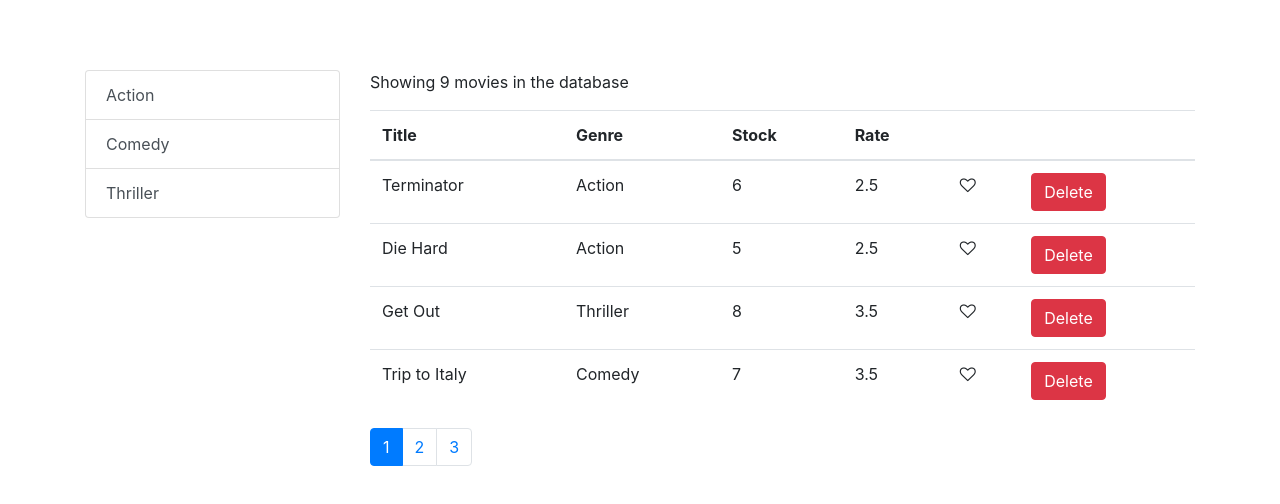
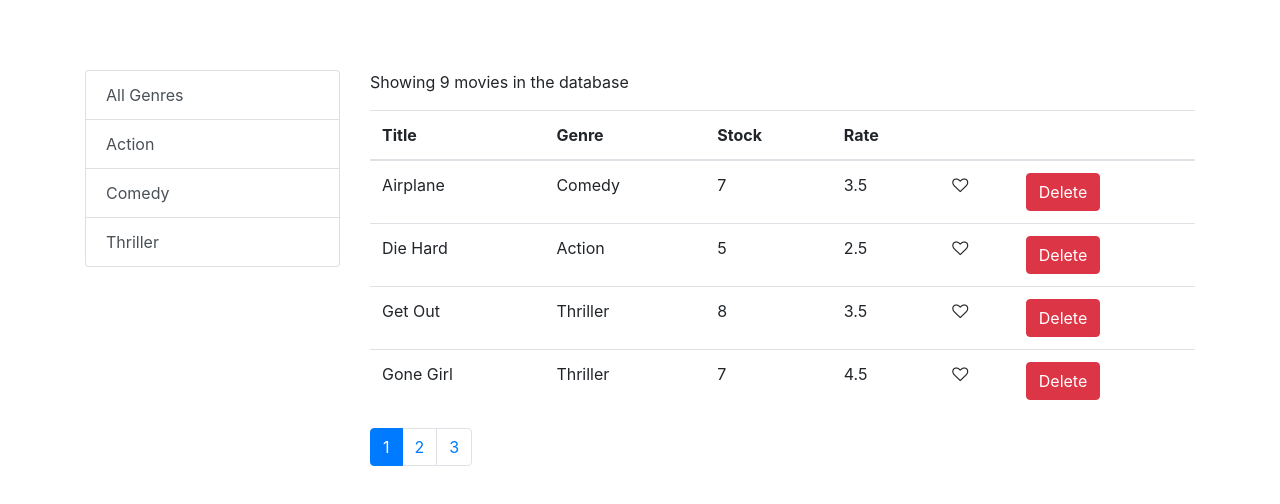
Before and after one commit to rcode321/movie-list, a React (Create React App) app: page / in a window 1280 px wide. Shown: the top 504 px of the page. Built offline with nearby package versions, Linux system fonts and the light colour scheme.

Commit message:
adding moviesTable component and adding sorting method

```diff
--- a/src/component/common/listGroup.jsx
+++ b/src/component/common/listGroup.jsx
@@ -1,12 +1,12 @@
 import React from "react";
 
-const Listgroup = (props) => {
+const ListGroup = (props) => {
   const {
     items,
     textProperty,
     valueProperty,
+    selectedItem,
     onItemSelect,
-    selectedItem,
   } = props;
 
   return (
@@ -30,9 +30,9 @@
   );
 };
 
-Listgroup.defaultProps = {
+ListGroup.defaultProps = {
   textProperty: "name",
   valueProperty: "_id",
 };
 
-export default Listgroup;
+export default ListGroup;
--- /dev/null
+++ b/src/component/common/moviesTable.jsx
@@ -0,0 +1,44 @@
+import React from "react";
+
+import Table from "react-bootstrap/Table";
+import Like from "./likes";
+import Button from "react-bootstrap/Button";
+
+const Moviestable = (props) => {
+  const { movies, onDelete, onLike, onSort } = props;
+
+  return (
+    <Table responsive="sm">
+      <thead>
+        <tr>
+          <th onClick={() => onSort("title")}>Title</th>
+          <th onClick={() => onSort("genre.name")}>Genre</th>
+          <th onClick={() => onSort("numberInStock")}>Stock</th>
+          <th onClick={() => onSort("dailyRentalRate")}>Rate</th>
+          <th />
+          <th />
+        </tr>
+      </thead>
+      <tbody>
+        {movies.map((movie) => (
+          <tr key={movie._id}>
+            <td>{movie.title}</td>
+            <td>{movie.genre.name}</td>
+            <td>{movie.numberInStock}</td>
+            <td>{movie.dailyRentalRate}</td>
+            <td>
+              <Like liked={movie.liked} onClick={() => onLike(movie)} />
+            </td>
+            <td>
+              <Button onClick={() => onDelete(movie)} variant="danger">
+                Delete
+              </Button>
+            </td>
+          </tr>
+        ))}
+      </tbody>
+    </Table>
+  );
+};
+
+export default Moviestable;
--- a/src/component/movies.jsx
+++ b/src/component/movies.jsx
@@ -1,16 +1,13 @@
 import React, { Component } from "react";
+import _ from "lodash";
 
 import { getMovies } from "../services/fakeMovieService";
 import { getGenres } from "../services/fakeGenreService";
-
 import { paginate } from "../utils/paginate";
 
-import Table from "react-bootstrap/Table";
-import Button from "react-bootstrap/Button";
-
-import Listgroup from "./common/listGroup";
-import Like from "./common/likes";
+import ListGroup from "./common/listGroup";
 import PagiNation from "./common/pagination";
+import Moviestable from "./common/moviesTable";
 
 class Movies extends Component {
   state = {
@@ -18,10 +15,12 @@
     genres: [],
     pageSize: 4,
     currentPage: 1,
+    sortColumn: { path: "title", order: "asc" },
   };
 
   componentDidMount() {
-    this.setState({ movies: getMovies(), genres: getGenres() });
+    const genres = [{ name: "All Genres", _id: "" }, ...getGenres()];
+    this.setState({ movies: getMovies(), genres });
   }
 
   handleDelete = (movie) => {
@@ -45,67 +44,65 @@
   };
 
   handleGenreSelect = (genre) => {
-    this.setState({ selectedGenere: genre });
+    this.setState({ selectedGenre: genre, currentPage: 1 });
     console.log(genre);
+  };
+
+  handleSort = (path) => {
+    const sortColumn = { ...this.state.sortColumn };
+    if (sortColumn.path === path)
+      sortColumn.order = sortColumn.order === "asc" ? "desc" : "asc";
+    else {
+      sortColumn.path = path;
+      sortColumn.order = "asc";
+    }
+    this.setState({ sortColumn });
+    console.log(path);
   };
 
   render() {
     const { length: count } = this.state.movies;
-    const { pageSize, currentPage, movies: allMovies } = this.state;
+    const {
+      pageSize,
+      currentPage,
+      sortColumn,
+      selectedGenre,
+      movies: allMovies,
+    } = this.state;
 
     if (count === 0) return <p>There are no movies in the database.</p>;
 
-    const movies = paginate(allMovies, currentPage, pageSize);
+    // filtering
+    const filtered =
+      selectedGenre && selectedGenre._id
+        ? allMovies.filter((m) => m.genre._id === selectedGenre._id)
+        : allMovies;
+
+    // sorting
+    const sorted = _.orderBy(filtered, [sortColumn.path], [sortColumn.order]);
+
+    // paginate
+    const movies = paginate(sorted, currentPage, pageSize);
 
     return (
       <div className="row">
         <div className="col-3">
-          <Listgroup
+          <ListGroup
             items={this.state.genres}
+            selectedItem={this.state.selectedGenre}
             onItemSelect={this.handleGenreSelect}
-            selectedItem={this.state.selectedGenere}
           />
         </div>
         <div className="col">
-          <p>Showing {count} movies in the database</p>
-          <Table responsive="sm">
-            <thead>
-              <tr>
-                <th>Title</th>
-                <th>Genre</th>
-                <th>Stock</th>
-                <th>Rate</th>
-                <th />
-                <th />
-              </tr>
-            </thead>
-            <tbody>
-              {movies.map((movie) => (
-                <tr key={movie._id}>
-                  <td>{movie.title}</td>
-                  <td>{movie.genre.name}</td>
-                  <td>{movie.numberInStock}</td>
-                  <td>{movie.dailyRentalRate}</td>
-                  <td>
-                    <Like
-                      liked={movie.liked}
-                      onClick={() => this.handleLike(movie)}
-                    />
-                  </td>
-                  <td>
-                    <Button
-                      onClick={() => this.handleDelete(movie)}
-                      variant="danger"
-                    >
-                      Delete
-                    </Button>
-                  </td>
-                </tr>
-              ))}
-            </tbody>
-          </Table>
+          <p>Showing {filtered.length} movies in the database</p>
+          <Moviestable
+            movies={movies}
+            onLike={this.handleLike}
+            onDelete={this.handleDelete}
+            onSort={this.handleSort}
+          />
           <PagiNation
-            itemsCount={count}
+            itemsCount={filtered.length}
             pageSize={pageSize}
             currentPage={currentPage}
             onPageChange={this.handlePageChange}
@@ -116,4 +113,8 @@
   }
 }
 
+Movies.defaultProps = {
+  valueProperty: "_id",
+};
+
 export default Movies;
```
